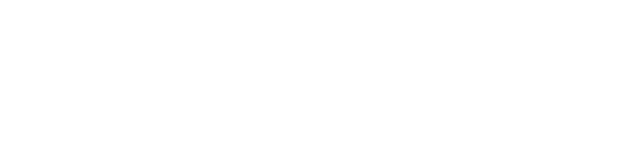
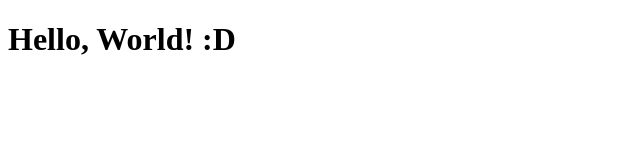
Before and after one commit to PatcharaKL/solidity-tutorial, a website: page src/index.html in a window 1280 px wide. Shown: the whole page, without its empty margins (0-640 px from the left). Drawn offline with Linux system fonts and the light colour scheme.

Commit message:
Add some header

```diff
--- a/src/index.html
+++ b/src/index.html
@@ -7,6 +7,6 @@
     <title>Document</title>
 </head>
 <body>
-
+    <h1>Hello, World! :D</h1>
 </body>
 </html>
```
